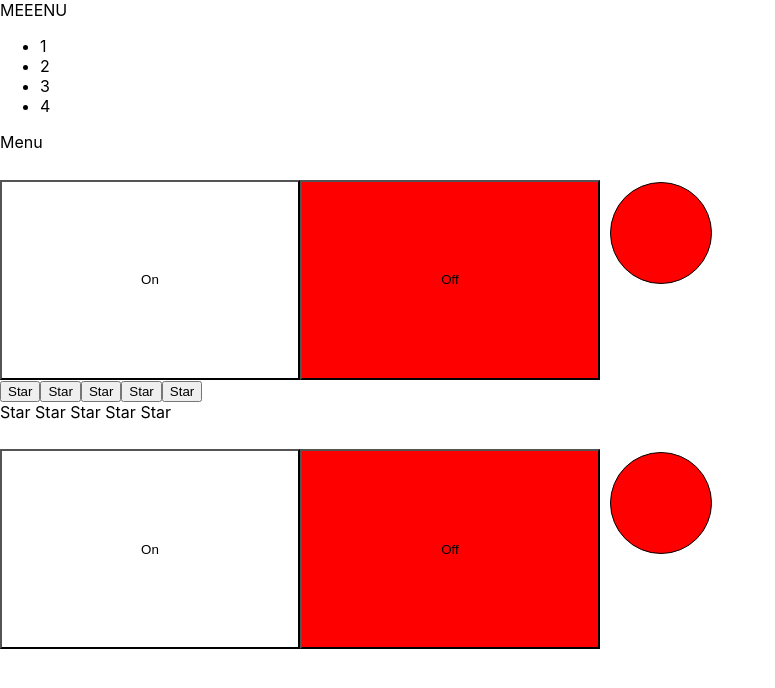
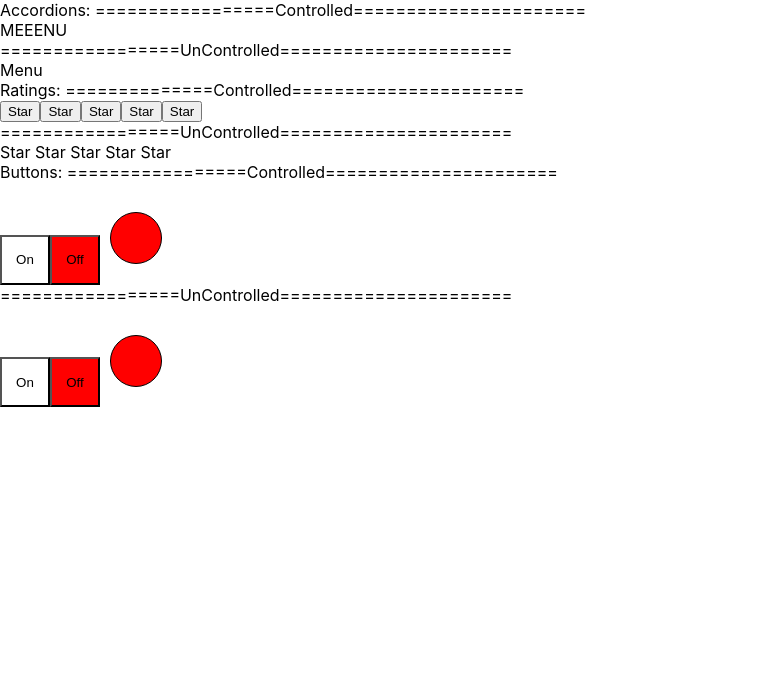
Before and after one commit to talerqa/typescript, a React (Create React App) app: page / in a window 1280 px wide. Shown: the top 688 px of the page, without its empty margins (0-775 px from the left). Built offline with nearby package versions, Linux system fonts and the light colour scheme.

Commit message:
complete tasks

```diff
--- a/src/App.tsx
+++ b/src/App.tsx
@@ -3,31 +3,41 @@ import './App.css';
 import {OnOff} from './components/btn/UncontroledBtn';
 import {UncontroleAccordion} from './components/accordion/UncotroleAccordion';
 import ContoledRating, {RatingValueType} from './components/rating/ContoledRating';
-import UncontrRating from './components/rating/UncontrRating';
+import UncontroledRating from './components/rating/UncontroledRating';
 import ControledAccordion from './components/accordion/ControledAccordion';
 import {ControledOnOff} from './components/btn/ControledBtn';
 
 
 function App() {
 
+  //UseState for Components
   const [ratingValue, setRatingValue] = useState<RatingValueType >(0);
-
-  const [statusValueAccordion, setStatusValueAccordion] = useState<boolean>(false)
-
+  const [statusValueAccordion, setStatusValueAccordion] = useState<boolean>(true)
   const [statusButton, setStatusButton] = useState<boolean>(false)
 
   return (
     <div>
-      <ControledAccordion titleValue={"MEEENU"} collapsed={statusValueAccordion} setStatusValueAccordion={setStatusValueAccordion}/>
-
+      Accordions:
+     =================Controlled======================
+      <ControledAccordion
+        titleValue={"MEEENU"}
+        collapsed={statusValueAccordion}
+        setStatusValueAccordion={()=>setStatusValueAccordion(!statusValueAccordion)}
+      />
+      =================UnControlled======================
       <UncontroleAccordion titleValue={'Menu'}/>
 
+
+      Ratings:
+      ==============Controlled======================
+      <ContoledRating value={ratingValue} onClick={setRatingValue}/>
+      =================UnControlled======================
+      <UncontroledRating/>
+
+      Buttons:
+      =================Controlled======================
       <OnOff/>
-
-      <ContoledRating value={ratingValue} onClick={setRatingValue}/>
-
-      <UncontrRating/>
-
+      =================UnControlled======================
       <ControledOnOff statusButton={statusButton} setStatusButton={setStatusButton}/>
     </div>
   )
--- a/src/components/accordion/ControledAccordion.tsx
+++ b/src/components/accordion/ControledAccordion.tsx
@@ -3,31 +3,29 @@ import React from 'react';
 type AccordionPropsType = {
   titleValue: string,
   collapsed: boolean,
-  setStatusValueAccordion: (collapsed: boolean) => void
+  setStatusValueAccordion: ()=> void
 }
 
-function ControledAccordion(props: AccordionPropsType) {
-  console.log('ControledAccordion rendered')
-  return <div>
-    <AccordionTitle title={props.titleValue} setStatusValueAccordion={props.setStatusValueAccordion}
-                    collapsed={props.collapsed}/>
+const ControledAccordion = (props: AccordionPropsType) => {
+  return (<div>
+    <AccordionTitle
+      title={props.titleValue}
+      setStatusValueAccordion={props.setStatusValueAccordion}
+      collapsed={props.collapsed}/>
     {!props.collapsed && <AccordionBody/>}
-
-  </div>
+  </div>)
 }
-
 
 type AccordionTitlePropsType = {
   title: string
   collapsed: boolean,
-  setStatusValueAccordion: (collapsed: boolean) => void
+  setStatusValueAccordion: () => void
 }
 
-function AccordionTitle(props: AccordionTitlePropsType) {
+const AccordionTitle = (props: AccordionTitlePropsType) => {
   console.log('AccordionTitle rendered')
   return (
-    <div onClick={() => props.setStatusValueAccordion(!props.collapsed)}
-    >
+    <div onClick={props.setStatusValueAccordion}>
       {props.title}
     </div>
   )
--- a/src/components/btn/ControledBtn.tsx
+++ b/src/components/btn/ControledBtn.tsx
@@ -6,33 +6,35 @@ type PropsType = {
 }
 
 export const ControledOnOff = (props: PropsType) => {
-
+    //style of buttons and light
   const styleForOnButtonTrue = {
-    width: '300px',
-    height: '200px',
+    width: '50px',
+    height: '50px',
     backgroundColor: props.statusButton ? 'green' : 'white'
   }
-
   const styleForOnButtonFalse = {
-    width: '300px',
-    height: '200px',
+    width: '50px',
+    height: '50px',
     backgroundColor: !props.statusButton ? 'red' : 'white'
   }
-
   const styleValue = {
     display: 'inline-block',
     marginLeft: '10px',
     marginTop: '30px',
     border: '1px solid black',
     borderRadius: '50%',
-    width: '100px',
-    height: '100px',
+    width: '50px',
+    height: '50px',
     backgroundColor: props.statusButton ? 'green' : 'red'
   }
+
+  const changeStatusOfCircleOn = () => props.setStatusButton(true)
+  const changeStatusOfCircleOff = () => props.setStatusButton(false)
+
   return (
     <div>
-      <button style={styleForOnButtonTrue} onClick={() => props.setStatusButton(true)}>On</button>
-      <button style={styleForOnButtonFalse} onClick={() => props.setStatusButton(false)}>Off</button>
+      <button style={styleForOnButtonTrue} onClick={changeStatusOfCircleOn}>On</button>
+      <button style={styleForOnButtonFalse} onClick={changeStatusOfCircleOff}>Off</button>
       <div style={styleValue}></div>
     </div>
   )
--- a/src/components/btn/UncontroledBtn.tsx
+++ b/src/components/btn/UncontroledBtn.tsx
@@ -1,40 +1,37 @@
 import React, {useState} from 'react';
 
-// type PropsType = {
-//   on: boolean
-// }
-
-
 export const OnOff = (props: any) => {
-
   const [value, setValue] = useState<boolean>(false)
 
+  //Styles of Button
   const styleForOnButtonTrue = {
-    width: '300px',
-    height: '200px',
-    backgroundColor: value ? 'green' : 'white'
+    width: '50px',
+    height: '50px',
+    backgroundColor:value ? 'green' : 'white'
   }
-
   const styleForOnButtonFalse = {
-    width: '300px',
-    height: '200px',
-    backgroundColor: !value ? 'red' : 'white'
+    width: '50px',
+    height: '50px',
+    backgroundColor: !value? 'red' : 'white'
   }
-
   const styleValue = {
     display: 'inline-block',
     marginLeft: '10px',
     marginTop: '30px',
     border: '1px solid black',
     borderRadius: '50%',
-    width: '100px',
-    height: '100px',
+    width: '50px',
+    height: '50px',
     backgroundColor: value ? 'green' : 'red'
   }
+
+  const changedStatusButtonOn = () => setValue(true)
+  const changedStatusButtonOFff = () => setValue(false)
+
   return (
     <div>
-      <button style={styleForOnButtonTrue} onClick={() => setValue(true)}>On</button>
-      <button style={styleForOnButtonFalse} onClick={() => setValue(false)}>Off</button>
+      <button style={styleForOnButtonTrue} onClick={changedStatusButtonOn}>On</button>
+      <button style={styleForOnButtonFalse} onClick={changedStatusButtonOFff}>Off</button>
       <div style={styleValue}></div>
     </div>
   )
--- a/src/components/rating/ContoledRating.tsx
+++ b/src/components/rating/ContoledRating.tsx
@@ -6,7 +6,7 @@ type ContoledRatingType = {
   onClick: (value: RatingValueType) => void
 }
 
-function ContoledRating(props: ContoledRatingType) {
+const ContoledRating = (props: ContoledRatingType) => {
 
   return (<div>
     <Star selected={props.value > 0} value={1} onClick={props.onClick}/>
@@ -23,12 +23,13 @@ type StarPropsType = {
   onClick: (value: RatingValueType) => void
 }
 
-function Star(props: StarPropsType) {
- return  <button onClick={() => props.onClick(props.value)}>
-   {props.selected ? <b>Star </b> : 'Star '}
- </button>
+const Star = (props: StarPropsType) => {
 
+  const changedRatingValue = () => props.onClick(props.value);
 
+  return <button onClick={changedRatingValue}>
+    {props.selected ? <b>Star </b> : 'Star '}
+  </button>
 }
 
 export default ContoledRating
--- a/src/components/rating/UncontrRating.tsx
+++ b/src/components/rating/UncontroledRating.tsx
@@ -1,6 +1,6 @@
 import React, {useState} from 'react';
 
-const UncontrRating = () => {
+const UncontroledRating = () => {
 
   const [value, setValue] = useState(0)
 
@@ -18,9 +18,12 @@ type StarPropsType = {
 }
 
 function Star(props: StarPropsType) {
-  return <span onClick={()=> props.setValue()}>
+
+  const changedStatusRating = ()=> props.setValue()
+
+  return <span onClick={changedStatusRating}>
     {props.selected ? <b> Star </b> : ' Star '}
   </span>
 }
 
-export default UncontrRating
+export default UncontroledRating
```
